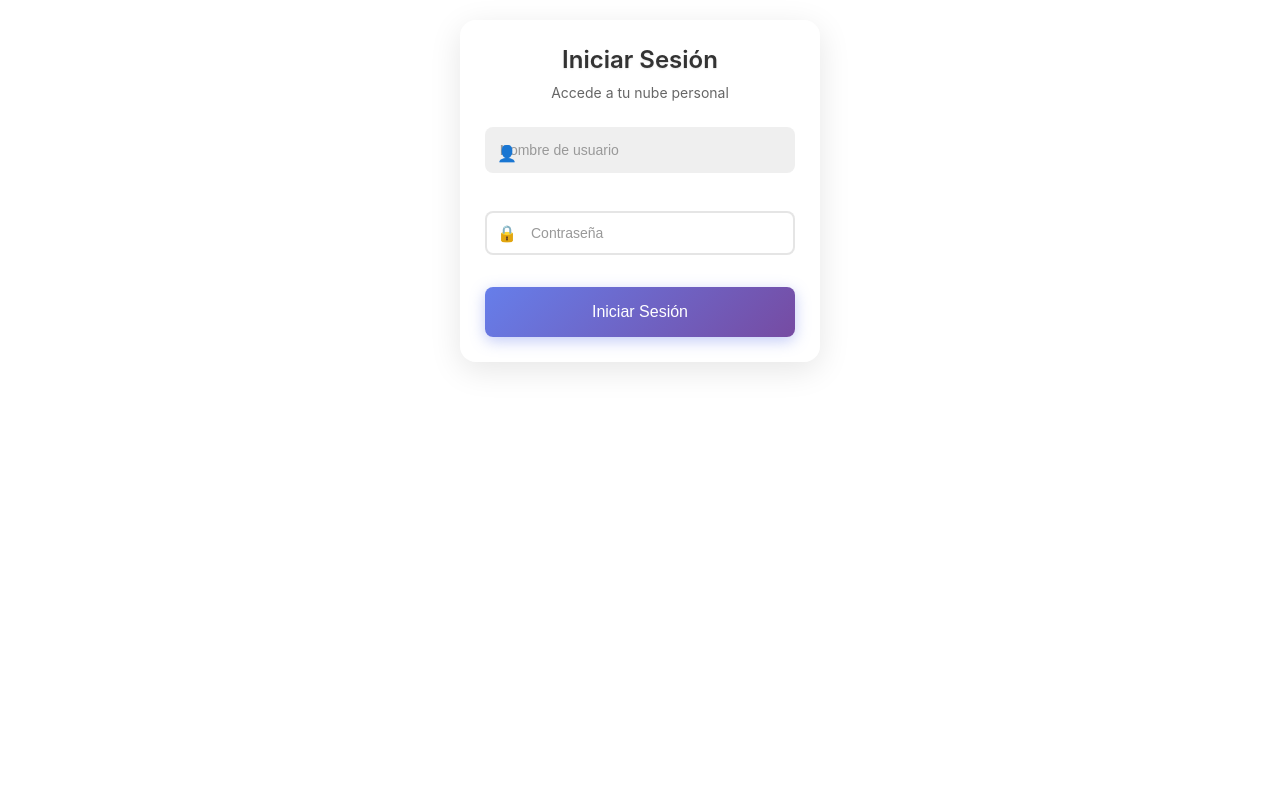
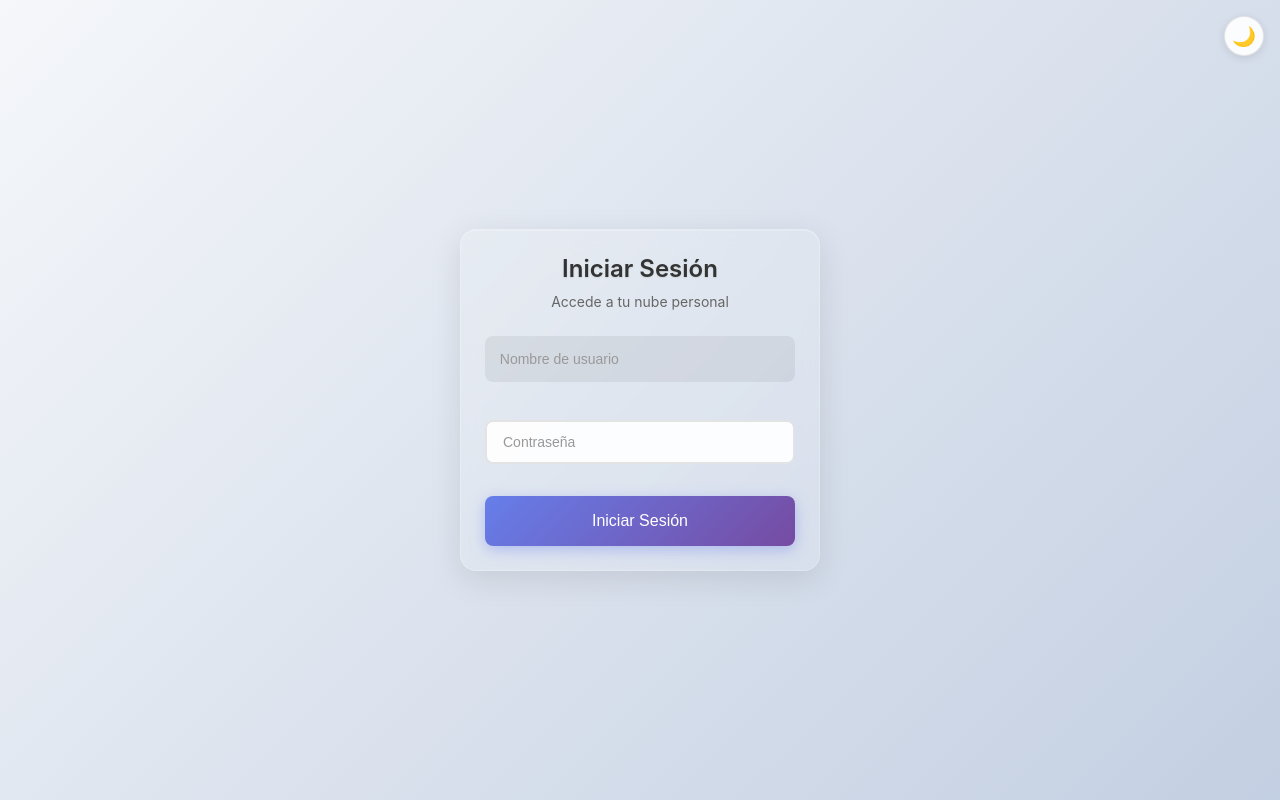
Before and after one commit to ericcson24/Base_de_datos_archivos, a React (Create React App) app: page / in a window 1280 px wide. Built offline with nearby package versions, Linux system fonts and the light colour scheme.

Commit message:
arreglado modo noche

```diff
--- a/src/App.js
+++ b/src/App.js
@@ -9,6 +9,30 @@ function App() {
   const [user, setUser] = useState(null);
   const [currentView, setCurrentView] = useState('login'); // 'login', 'folders', 'panel'
   const [isLoading, setIsLoading] = useState(true);
+
+  // Estado para el tema global
+  const [isDarkMode, setIsDarkMode] = useState(() => {
+    // Cargar preferencia del localStorage
+    const saved = localStorage.getItem('theme');
+    return saved === 'dark';
+  });
+
+  // Aplicar tema cuando cambia
+  useEffect(() => {
+    const root = document.documentElement;
+    if (isDarkMode) {
+      root.setAttribute('data-theme', 'dark');
+      localStorage.setItem('theme', 'dark');
+    } else {
+      root.setAttribute('data-theme', 'light');
+      localStorage.setItem('theme', 'light');
+    }
+  }, [isDarkMode]);
+
+  // Función para toggle del tema
+  const toggleTheme = () => {
+    setIsDarkMode(!isDarkMode);
+  };
 
   // Verificar si hay token guardado al cargar la app
   useEffect(() => {
@@ -58,6 +82,18 @@ function App() {
           password: credentials.password
         }),
       });
+
+      // Verificar si la respuesta es exitosa antes de parsear JSON
+      if (!response.ok) {
+        // Intentar obtener el mensaje de error del servidor
+        try {
+          const errorData = await response.json();
+          throw new Error(errorData.message || `Error HTTP ${response.status}`);
+        } catch (jsonError) {
+          // Si no hay JSON válido en la respuesta de error, usar el status
+          throw new Error(`Error del servidor: ${response.status} ${response.statusText}`);
+        }
+      }
 
       const data = await response.json();
 
@@ -114,7 +150,7 @@ function App() {
   if (!isLoggedIn) {
     return (
       <div className="App">
-        <Login onLogin={handleLogin} />
+        <Login onLogin={handleLogin} onThemeToggle={toggleTheme} isDarkMode={isDarkMode} />
       </div>
     );
   }
@@ -126,6 +162,8 @@ function App() {
         <FolderSelector
           onSelectFolder={handleSelectFolder}
           onLogout={handleLogout}
+          onThemeToggle={toggleTheme}
+          isDarkMode={isDarkMode}
         />
       </div>
     );
@@ -138,6 +176,8 @@ function App() {
       user={user}
       onLogout={handleLogout}
       onBackToFolders={() => setCurrentView('folders')}
+      onThemeToggle={toggleTheme}
+      isDarkMode={isDarkMode}
     />;
   }
 
@@ -151,7 +191,7 @@ function App() {
         <p>currentView: {currentView}</p>
         <p>user: {user ? JSON.stringify(user) : 'null'}</p>
       </div>
-      <Login onLogin={handleLogin} />
+      <Login onLogin={handleLogin} onThemeToggle={toggleTheme} isDarkMode={isDarkMode} />
     </div>
   );
 }
--- a/src/components/FolderSelector.css
+++ b/src/components/FolderSelector.css
@@ -41,6 +41,74 @@
   border: 0.4vw dashed transparent;
   position: relative;
   margin: 0 auto;
+}
+
+/* Dark Mode Styles */
+[data-theme="dark"] .folder-selector {
+  background-color: #1a1a1a;
+}
+
+[data-theme="dark"] .folder-selector .bg {
+  background: linear-gradient(#0a0a0a 80%, #2a2a2a 100%);
+}
+
+[data-theme="dark"] .selector-container {
+  color: #ffffff;
+  background: rgb(0 0 0 / 20%);
+  box-shadow: 0 0 0 2px rgb(255 255 255 / 20%), 0 16px 32px rgba(0, 0, 0, 0.3);
+}
+
+[data-theme="dark"] .options-container h2 {
+  color: #ffffff;
+}
+
+[data-theme="dark"] .option-btn {
+  color: #ffffff;
+}
+
+[data-theme="dark"] .option-btn:hover {
+  background-color: rgba(255, 255, 255, 0.1);
+}
+
+[data-theme="dark"] .theme-toggle-btn {
+  background: rgba(0, 0, 0, 0.8);
+  border: 1px solid rgba(255, 255, 255, 0.2);
+  color: #ffffff;
+}
+
+[data-theme="dark"] .theme-toggle-btn:hover {
+  background: rgba(25, 118, 210, 0.2);
+  color: #1976d2;
+}
+
+/* Theme Toggle Button - positioned on the full screen */
+.theme-toggle-btn {
+  position: fixed;
+  top: 1rem;
+  right: 1rem;
+  background: rgba(255, 255, 255, 0.9);
+  border: 1px solid rgba(0, 0, 0, 0.1);
+  border-radius: 50%;
+  width: 40px;
+  height: 40px;
+  display: flex;
+  align-items: center;
+  justify-content: center;
+  cursor: pointer;
+  font-size: 1.2rem;
+  color: #333;
+  transition: all 0.3s ease;
+  backdrop-filter: blur(10px);
+  -webkit-backdrop-filter: blur(10px);
+  z-index: 1000;
+  box-shadow: 0 2px 8px rgba(0, 0, 0, 0.1);
+}
+
+.theme-toggle-btn:hover {
+  background: rgba(25, 118, 210, 0.1);
+  color: #1976d2;
+  transform: scale(1.1);
+  box-shadow: 0 4px 12px rgba(0, 0, 0, 0.2);
 }
 
 .options-container {
--- a/src/components/Login.css
+++ b/src/components/Login.css
@@ -1,4 +1,16 @@
 /* Login.css */
+
+/* Login container - full screen background */
+.login-container {
+  position: relative;
+  width: 100%;
+  height: 100vh;
+  background: linear-gradient(135deg, #f5f7fa 0%, #c3cfe2 100%);
+  display: flex;
+  align-items: center;
+  justify-content: center;
+  overflow: hidden;
+}
 
 .login-form {
   display: flex;
@@ -42,25 +54,65 @@
   color: #764ba2;
 }
 
+/* Theme Toggle Button */
+.theme-toggle-btn {
+  background: rgba(255, 255, 255, 0.9);
+  border: 1px solid rgba(0, 0, 0, 0.1);
+  border-radius: 50%;
+  width: 40px;
+  height: 40px;
+  display: flex;
+  align-items: center;
+  justify-content: center;
+  cursor: pointer;
+  font-size: 1.2rem;
+  color: #333;
+  transition: all 0.3s ease;
+  backdrop-filter: blur(10px);
+  -webkit-backdrop-filter: blur(10px);
+  z-index: 10;
+  box-shadow: 0 2px 8px rgba(0, 0, 0, 0.1);
+}
+
+.theme-toggle-btn:hover {
+  background: rgba(25, 118, 210, 0.1);
+  color: #1976d2;
+  transform: scale(1.1);
+  box-shadow: 0 4px 12px rgba(0, 0, 0, 0.2);
+}
+
 /* Dark theme support */
-@media (prefers-color-scheme: dark) {
-  .general-error {
+[data-theme="dark"] .login-container {
+  background: linear-gradient(135deg, #0a0a0a 0%, #1a1a1a 100%);
+}
+
+[data-theme="dark"] .general-error {
   background: rgba(255, 107, 107, 0.2);
   border-color: rgba(255, 107, 107, 0.4);
   color: #ff7675;
 }
 
-  .form-footer {
+[data-theme="dark"] .form-footer {
   border-top-color: rgba(255, 255, 255, 0.1);
 }
 
-  .link-button {
+[data-theme="dark"] .link-button {
   color: #74b9ff;
 }
 
-  .link-button:hover {
+[data-theme="dark"] .link-button:hover {
   color: #0984e3;
 }
+
+[data-theme="dark"] .theme-toggle-btn {
+  background: rgba(0, 0, 0, 0.8);
+  border: 1px solid rgba(255, 255, 255, 0.2);
+  color: #ffffff;
+}
+
+[data-theme="dark"] .theme-toggle-btn:hover {
+  background: rgba(25, 118, 210, 0.2);
+  color: #1976d2;
 }
 
 /* Responsive adjustments */
--- a/src/components/Login.jsx
+++ b/src/components/Login.jsx
@@ -4,7 +4,7 @@ import Button from './Button';
 import Input from './Input';
 import './Login.css';
 
-const Login = ({ onLogin, onSwitchToRegister }) => {
+const Login = ({ onLogin, onSwitchToRegister, onThemeToggle, isDarkMode }) => {
   const [formData, setFormData] = useState({
     username: '',
     password: ''
@@ -58,6 +58,22 @@ const Login = ({ onLogin, onSwitchToRegister }) => {
   };
 
   return (
+    <div className="login-container">
+      {/* Theme Toggle Button */}
+      <button
+        className="theme-toggle-btn"
+        onClick={onThemeToggle}
+        title={isDarkMode ? 'Cambiar a modo claro' : 'Cambiar a modo oscuro'}
+        style={{
+          position: 'absolute',
+          top: '1rem',
+          right: '1rem',
+          zIndex: 1000
+        }}
+      >
+        {isDarkMode ? '☀️' : '🌙'}
+      </button>
+
       <FormContainer
         title="Iniciar Sesión"
         subtitle="Accede a tu nube personal"
@@ -77,7 +93,7 @@ const Login = ({ onLogin, onSwitchToRegister }) => {
             value={formData.username}
             onChange={handleChange}
             error={errors.username}
-          icon="👤"
+            icon=""
             autoComplete="username"
           />
 
@@ -88,7 +104,7 @@ const Login = ({ onLogin, onSwitchToRegister }) => {
             value={formData.password}
             onChange={handleChange}
             error={errors.password}
-          icon="🔒"
+            icon=""
             autoComplete="current-password"
           />
 
@@ -118,7 +134,6 @@ const Login = ({ onLogin, onSwitchToRegister }) => {
           )}
         </form>
       </FormContainer>
+    </div>
   );
-};
-
-export default Login;
+};export default Login;
--- a/src/components/UserPanel.jsx
+++ b/src/components/UserPanel.jsx
@@ -10,6 +10,46 @@ const getAuthenticatedUrl = (url) => {
   const token = getAuthToken();
   const separator = url.includes('?') ? '&' : '?';
   return `${url}${separator}token=${encodeURIComponent(token)}`;
+};
+
+// Función para descargar archivos de manera más confiable
+const downloadFile = async (fileId, fileName) => {
+  try {
+    const token = getAuthToken();
+    const downloadUrl = `/api/files/download/${fileId}?download=true&token=${encodeURIComponent(token)}`;
+
+    // Usar fetch para obtener el archivo y crear un blob URL
+    const response = await fetch(downloadUrl, {
+      headers: {
+        'Authorization': `Bearer ${token}`
+      }
+    });
+
+    if (!response.ok) {
+      throw new Error(`Error HTTP: ${response.status}`);
+    }
+
+    const blob = await response.blob();
+
+    // Crear un enlace con blob URL
+    const blobUrl = URL.createObjectURL(blob);
+    const link = document.createElement('a');
+    link.href = blobUrl;
+    link.download = fileName;
+    link.style.display = 'none';
+
+    // Agregar al DOM, hacer click y remover
+    document.body.appendChild(link);
+    link.click();
+    document.body.removeChild(link);
+
+    // Limpiar el blob URL después de un tiempo
+    setTimeout(() => URL.revokeObjectURL(blobUrl), 1000);
+
+  } catch (error) {
+    console.error('Error descargando archivo:', error);
+    alert('Error al descargar el archivo: ' + error.message);
+  }
 };
 
 // Utility function
@@ -103,7 +143,7 @@ const getAuthenticatedPreviewUrl = async (fileId, filename) => {
   }
 };
 
-const UserPanel = ({ user, onLogout, onBackToFolders }) => {
+const UserPanel = ({ user, onLogout, onBackToFolders, onThemeToggle, isDarkMode }) => {
   console.log('🎯 UserPanel se está renderizando con user:', user);
 
   const [files, setFiles] = useState([]);
@@ -147,23 +187,6 @@ const UserPanel = ({ user, onLogout, onBackToFolders }) => {
   // Estado para progreso de subida
   const [uploadProgress, setUploadProgress] = useState(null);
 
-  // Estado para el tema
-  const [isDarkMode, setIsDarkMode] = useState(() => {
-    // Cargar preferencia del localStorage
-    const saved = localStorage.getItem('theme');
-    return saved === 'dark';
-  });  // Aplicar tema cuando cambia
-  useEffect(() => {
-    const root = document.documentElement;
-    if (isDarkMode) {
-      root.setAttribute('data-theme', 'dark');
-      localStorage.setItem('theme', 'dark');
-    } else {
-      root.setAttribute('data-theme', 'light');
-      localStorage.setItem('theme', 'light');
-    }
-  }, [isDarkMode]);
-
   // Estados para búsqueda y ordenamiento
   const [searchQuery, setSearchQuery] = useState('');
   const [isSearchExpanded, setIsSearchExpanded] = useState(false);
@@ -172,7 +195,7 @@ const UserPanel = ({ user, onLogout, onBackToFolders }) => {
 
   // Función para toggle del tema
   const toggleTheme = () => {
-    setIsDarkMode(!isDarkMode);
+    onThemeToggle();
   };
 
   // Funciones para búsqueda y ordenamiento
@@ -1195,8 +1218,8 @@ const FileItem = ({ item, onFolderClick, onDelete, onRename, onView, onHover, on
     if (!menuOpen) return;
 
     const handleClickOutside = (event) => {
-      const menuBtn = event.currentTarget.closest('.menu-container')?.querySelector('.menu-trespuntos');
-      const menuPopup = event.currentTarget.closest('.menu-container')?.querySelector('.menu-popup');
+      const menuBtn = document.querySelector('.menu-trespuntos');
+      const menuPopup = document.querySelector('.menu-popup');
 
       if (menuBtn && menuPopup && !menuBtn.contains(event.target) && !menuPopup.contains(event.target)) {
         setMenuOpen(false);
@@ -1217,7 +1240,7 @@ const FileItem = ({ item, onFolderClick, onDelete, onRename, onView, onHover, on
       if (canPreview(item.name)) {
         onView(item);
       } else {
-        window.open(getAuthenticatedUrl(`/api/files/download/${item.id}?download=true`), '_blank');
+        downloadFile(item.id, item.name);
       }
     }
   };
@@ -1343,11 +1366,11 @@ const FileItem = ({ item, onFolderClick, onDelete, onRename, onView, onHover, on
                   👁 Ver completo
                 </button>
               ) : (
-                <button className="mini-menu-item" onClick={() => window.open(getAuthenticatedUrl(`/api/files/download/${item.id}?download=true`), '_blank')}>
+                <button className="mini-menu-item" onClick={() => { setMenuOpen(false); downloadFile(item.id, item.name); }}>
                   👁 Ver
                 </button>
               )}
-              <button className="mini-menu-item" onClick={() => window.open(getAuthenticatedUrl(`/api/files/download/${item.id}?download=true`), '_blank')}>
+              <button className="mini-menu-item" onClick={() => { setMenuOpen(false); downloadFile(item.id, item.name); }}>
                 ⬇️ Descargar
               </button>
               <button className="mini-menu-item" onClick={() => { setMenuOpen(false); onDuplicate(item); }}>
@@ -1485,7 +1508,7 @@ const SidebarPanel = ({ file, onClose, user }) => {
   };
 
   const handleDownload = () => {
-    window.open(getAuthenticatedUrl(`/api/files/download/${file.id}?download=true`), '_blank');
+    downloadFile(file.id, file.name);
   };
 
   const renderPanelContent = () => {
@@ -1667,7 +1690,7 @@ const FileViewerModal = ({ file, onClose, user }) => {
   };
 
   const handleDownload = () => {
-    window.open(getAuthenticatedUrl(`/api/files/download/${file.id}?download=true`), '_blank');
+    downloadFile(file.id, file.name);
   };
 
   const renderFileContent = () => {
```
Also changed, not shown: package.json (+8 -3 lines), src/components/FolderSelector.jsx (+10 -1 lines), 13 other files (tests, documents, lock files or other folders). Lines whose indentation alone changed are shown as unchanged.
